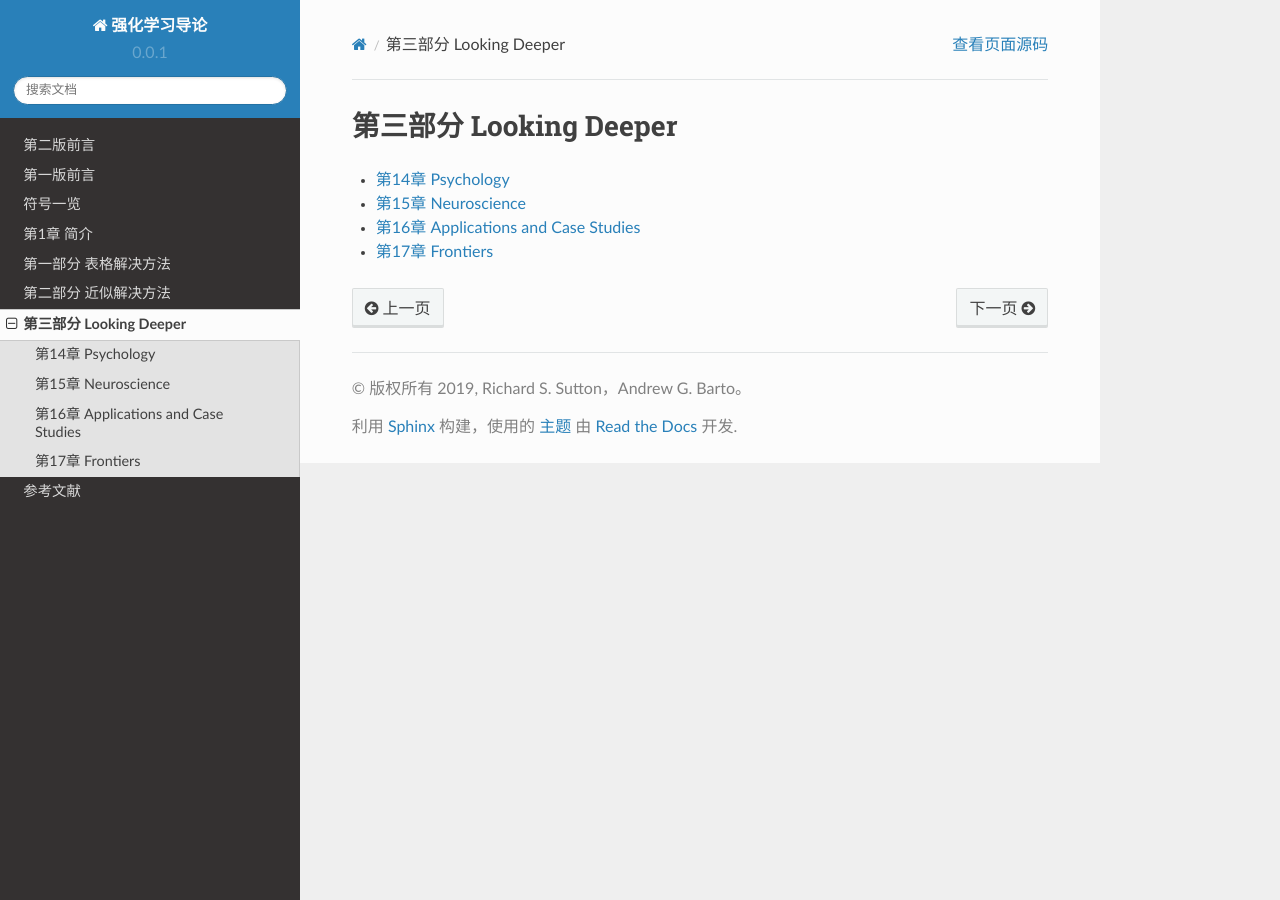
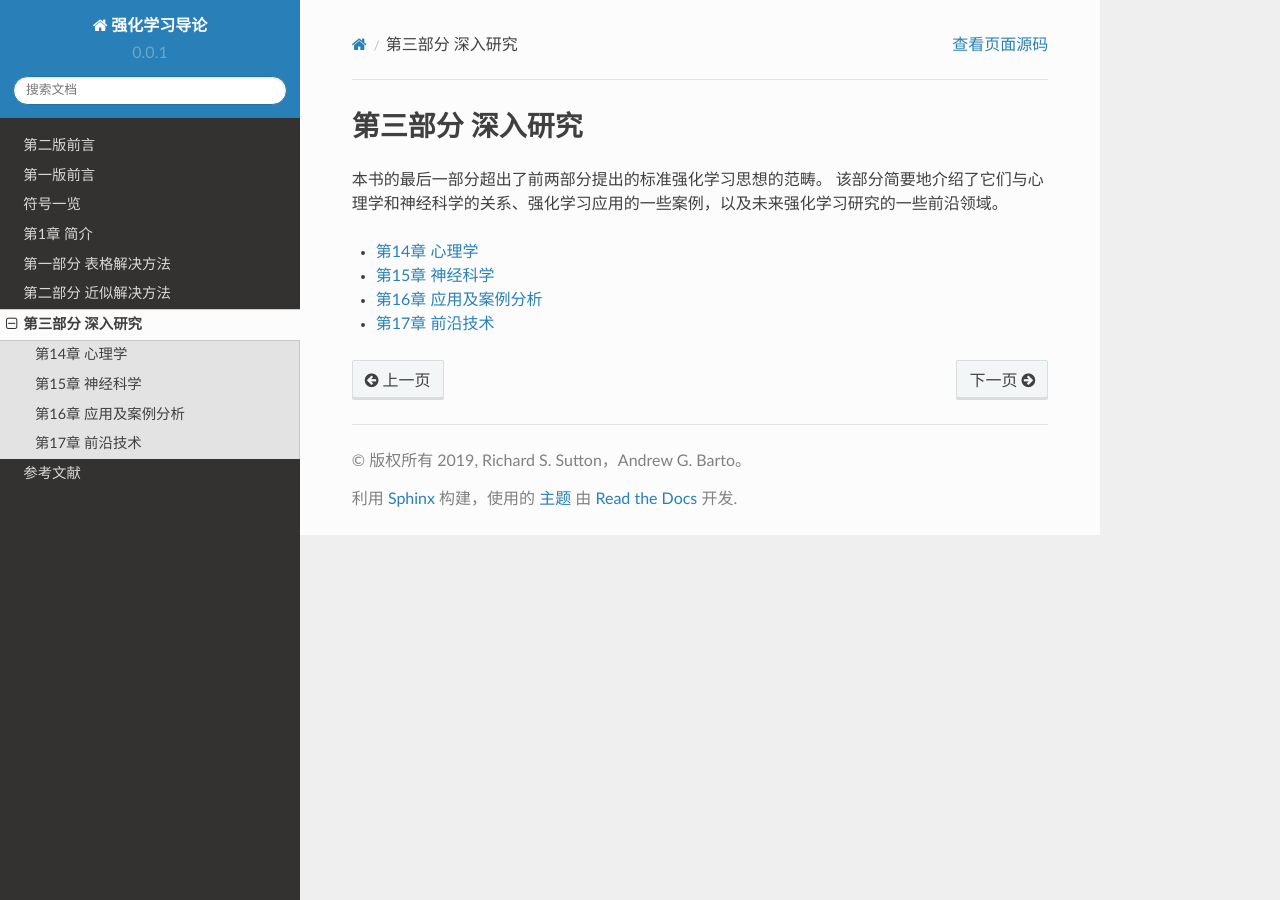
Before and after one commit to qiwihui/reinforcement-learning-an-introduction-chinese, a Sphinx documentation site: the page built from source/partIII/index.rst, in a window 1280 px wide. Built offline with Sphinx 7.4.7 and the Read the Docs theme 2.0.0, drawn with Linux system fonts in a browser that asks for light colours.

Commit message:
docs: 第三部分 简介

```diff
--- a/source/partIII/chapter14.rst
+++ /dev/null
@@ -1,2 +0,0 @@
-第14章 Psychology
-====================
--- a/source/partIII/chapter15.rst
+++ /dev/null
@@ -1,2 +0,0 @@
-第15章 Neuroscience
-====================
--- /dev/null
+++ b/source/partIII/chapter15/neuroscience.rst
@@ -0,0 +1,2 @@
+第15章 神经科学
+====================
--- a/source/partIII/chapter16.rst
+++ /dev/null
@@ -1,2 +0,0 @@
-第16章 Applications and Case Studies
-====================================
--- /dev/null
+++ b/source/partIII/chapter16/applications_and_case_studies.rst
@@ -0,0 +1,2 @@
+第16章 应用及案例分析
+====================================
--- a/source/partIII/chapter17.rst
+++ /dev/null
@@ -1,2 +0,0 @@
-第17章 Frontiers
-==================
--- /dev/null
+++ b/source/partIII/chapter17/frontiers.rst
@@ -0,0 +1,2 @@
+第17章 前沿技术
+==================
--- a/source/partIII/index.rst
+++ b/source/partIII/index.rst
@@ -1,12 +1,14 @@
 ========================
-第三部分 Looking Deeper
+第三部分 深入研究
 ========================
 
+本书的最后一部分超出了前两部分提出的标准强化学习思想的范畴。
+该部分简要地介绍了它们与心理学和神经科学的关系、强化学习应用的一些案例，以及未来强化学习研究的一些前沿领域。
 
 .. toctree::
    :maxdepth: 2
 
-   chapter14
-   chapter15
-   chapter16
-   chapter17
+   chapter14/psychology
+   chapter15/neuroscience
+   chapter16/applications_and_case_studies
+   chapter17/frontiers
```
Also changed, not shown: source/partIII/chapter14/psychology.rst (added, +23 -0 lines).
